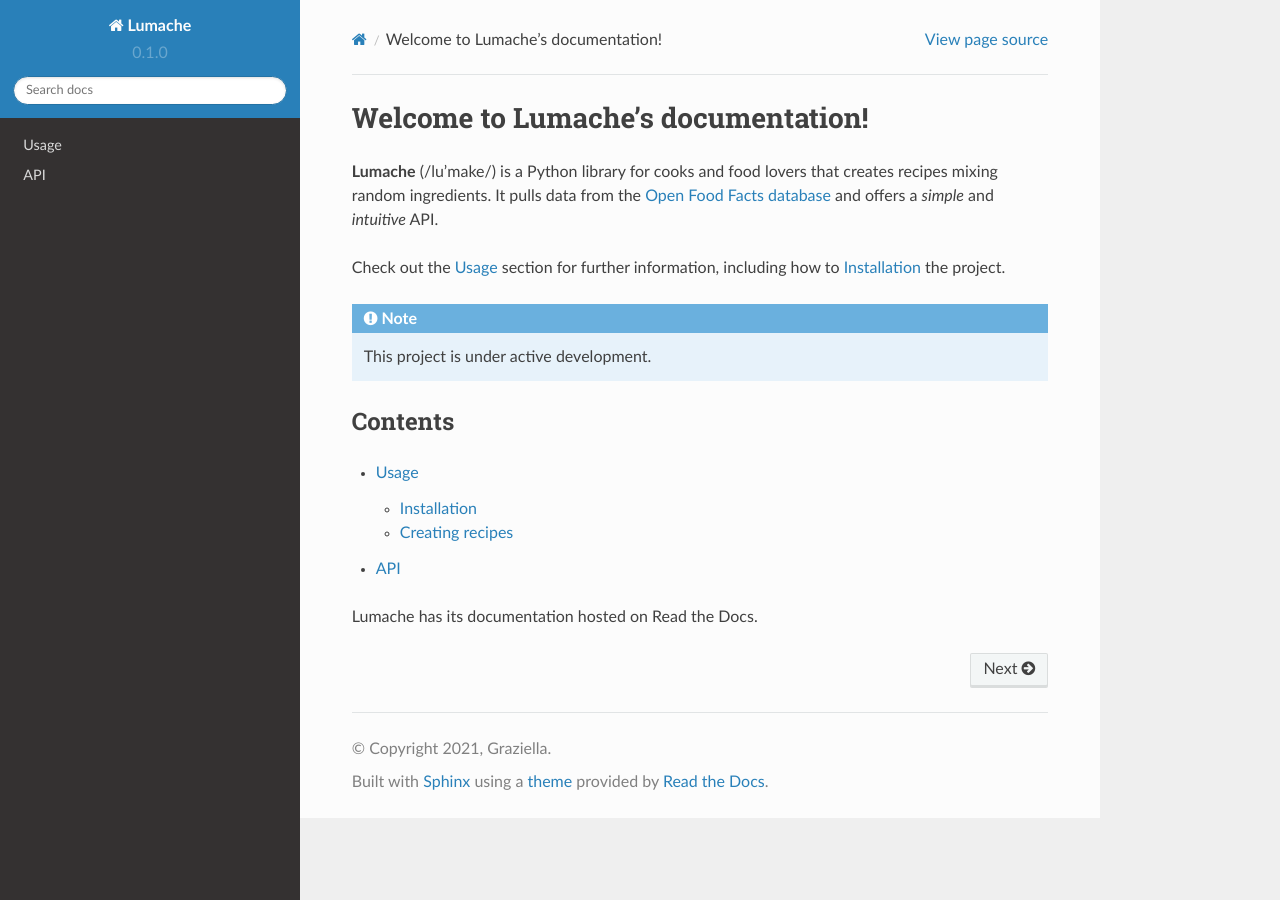
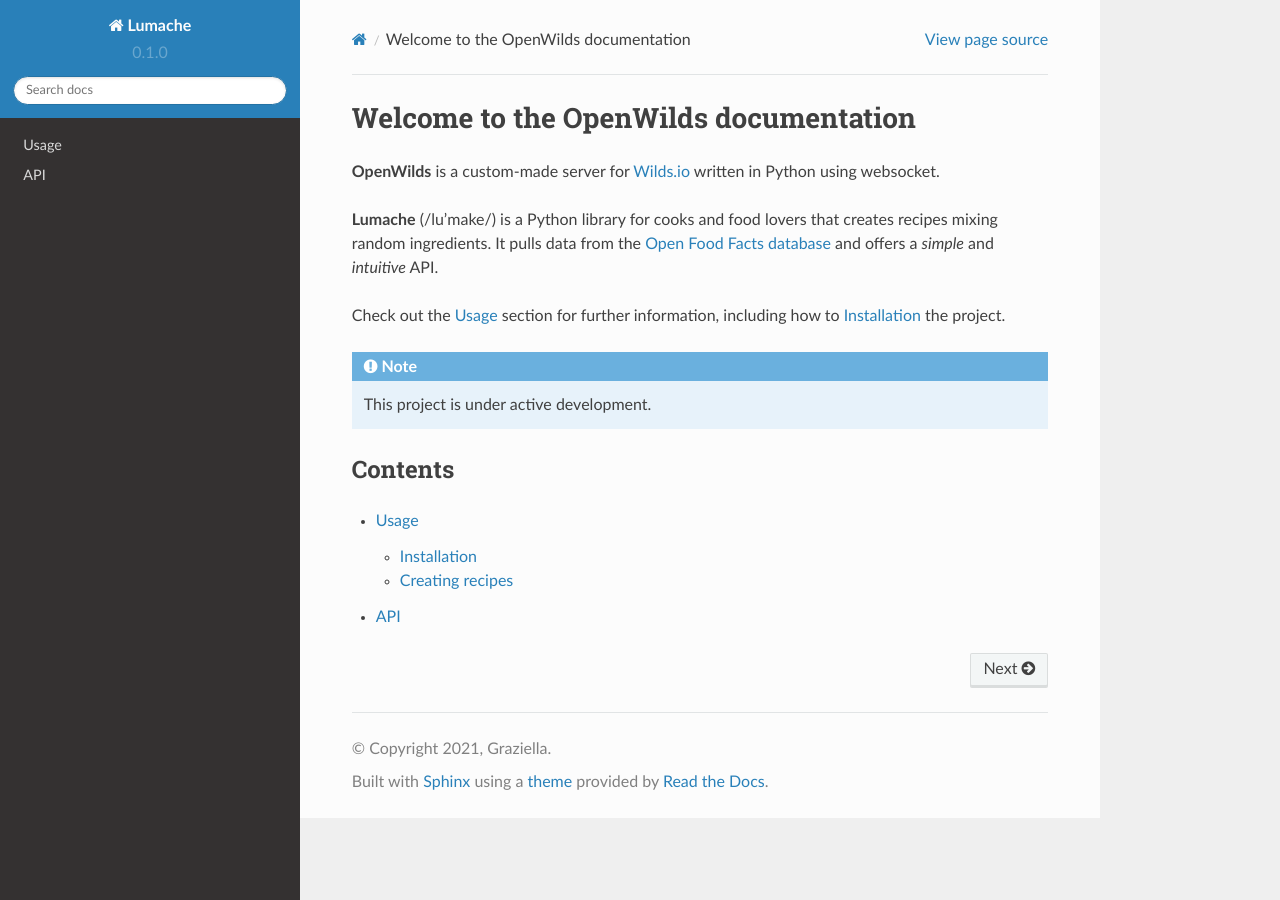
Before and after one commit to player2I0/openwilds-documentation, a Sphinx documentation site: the page built from docs/source/index.rst, in a window 1280 px wide. Built offline with Sphinx 7.4.7 and the Read the Docs theme 2.0.0, drawn with Linux system fonts in a browser that asks for light colours.

Commit message:
Update index.rst

```diff
--- a/docs/source/index.rst
+++ b/docs/source/index.rst
@@ -1,5 +1,7 @@
-Welcome to Lumache's documentation!
+Welcome to the OpenWilds documentation
 ===================================
+
+**OpenWilds** is a custom-made server for `Wilds.io <https://wilds.io/>`_ written in Python using websocket.
 
 **Lumache** (/lu'make/) is a Python library for cooks and food lovers
 that creates recipes mixing random ingredients.
@@ -20,4 +22,3 @@ Contents
 
    usage
    api
-Lumache has its documentation hosted on Read the Docs.
```
